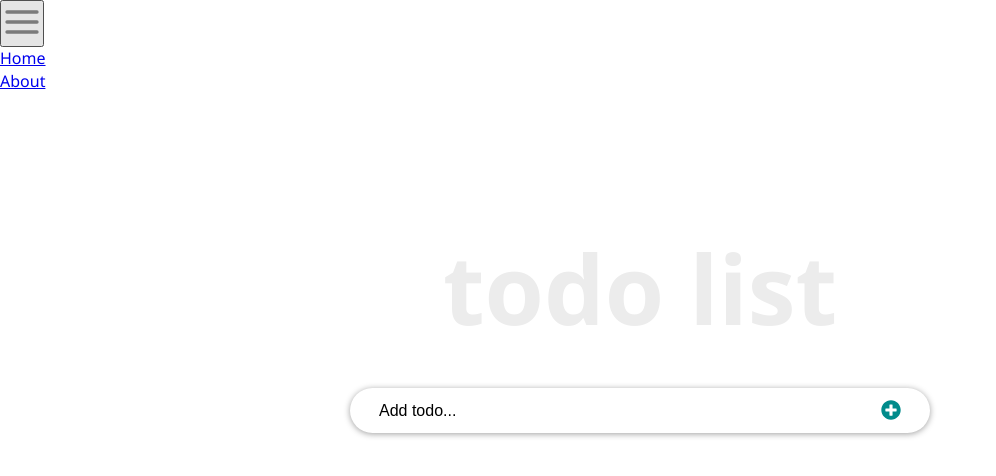
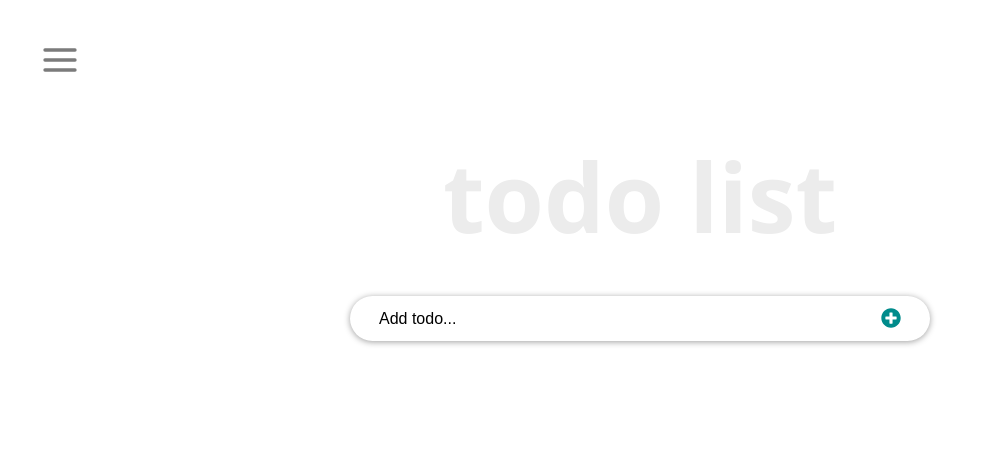
Before and after one commit to binhussen/react-todo, a React (Create React App) app: page / in a window 1280 px wide. Shown: the top 476 px of the page, without its empty margins (0-996 px from the left). Built offline with nearby package versions, Linux system fonts and the light colour scheme.

Commit message:
Style Navigation

```diff
--- a/src/App.css
+++ b/src/App.css
@@ -50,3 +50,58 @@
   outline: none;
   border: none;
 }
+
+.active-link {
+  color: orangered;
+  text-decoration: underline;
+}
+
+/* sidebar Nav */
+
+.navBar {
+  position: relative;
+}
+
+.navBar button {
+  position: fixed;
+  left: 40px;
+  top: 40px;
+  z-index: 10;
+  cursor: pointer;
+  background: transparent;
+  border: none;
+  outline: none;
+}
+
+.menuNav {
+  overflow-y: scroll;
+  list-style: none;
+  position: fixed;
+  top: 0;
+  background: darkcyan;
+  left: 0;
+  bottom: 0;
+  height: 100vh;
+  width: 0;
+  overflow: hidden;
+  max-width: 290px;
+  z-index: 9;
+}
+
+.menuNav.showMenu {
+  width: 100%;
+}
+
+a {
+  display: block;
+  padding: 10px 40px;
+  text-decoration: none;
+  color: #3fffd2;
+  text-transform: uppercase;
+  font-weight: bold;
+  outline: none;
+}
+
+.menuNav li:first-child {
+  margin-top: 7rem;
+}
```
